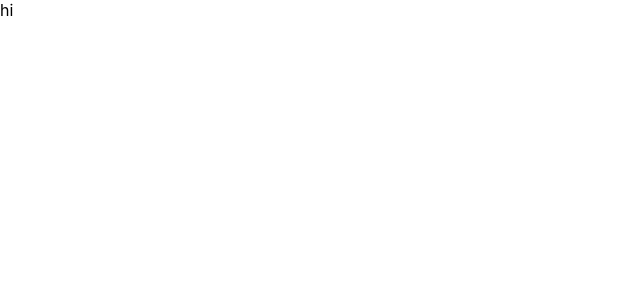
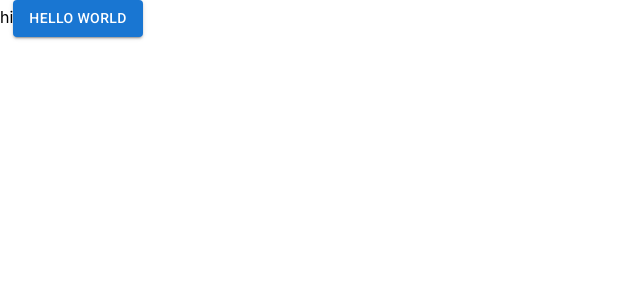
Before and after one commit to ooooorobo/recorder, a React (Create React App) app: page / in a window 1280 px wide. Shown: the top 300 px of the page, without its empty margins (0-640 px from the left). Built offline with nearby package versions, Linux system fonts and the light colour scheme.

Commit message:
chore: add mui, emotion, webfont

```diff
--- a/package.json
+++ b/package.json
@@ -3,6 +3,10 @@
   "version": "0.1.0",
   "private": true,
   "dependencies": {
+    "@emotion/react": "11.10.5",
+    "@emotion/styled": "11.10.5",
+    "@mui/icons-material": "5.11.0",
+    "@mui/material": "5.11.3",
     "@testing-library/jest-dom": "^5.14.1",
     "@testing-library/react": "^13.0.0",
     "@testing-library/user-event": "^13.2.1",
--- a/public/index.html
+++ b/public/index.html
@@ -24,6 +24,10 @@
       work correctly both with client-side routing and a non-root public URL.
       Learn how to configure a non-root public URL by running `npm run build`.
     -->
+    <link
+            rel="stylesheet"
+            href="https://fonts.googleapis.com/css?family=Roboto:300,400,500,700&display=swap"
+    />
     <title>React App</title>
   </head>
   <body>
--- a/src/App.tsx
+++ b/src/App.tsx
@@ -1,9 +1,11 @@
 import React from 'react';
+import Button from '@mui/material/Button';
 
 function App() {
   return (
     <div className="App">
       hi
+    <Button variant="contained">Hello World</Button>
     </div>
   );
 }
```
Also changed, not shown: 1 other file (tests, documents, lock files or other folders).
